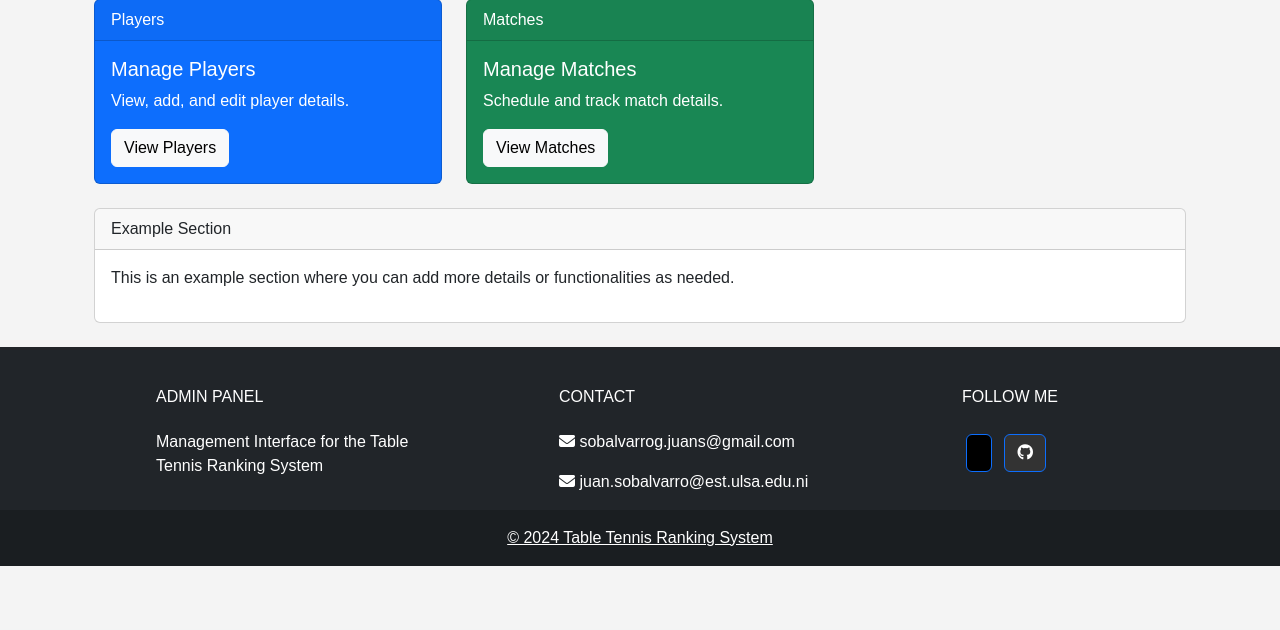
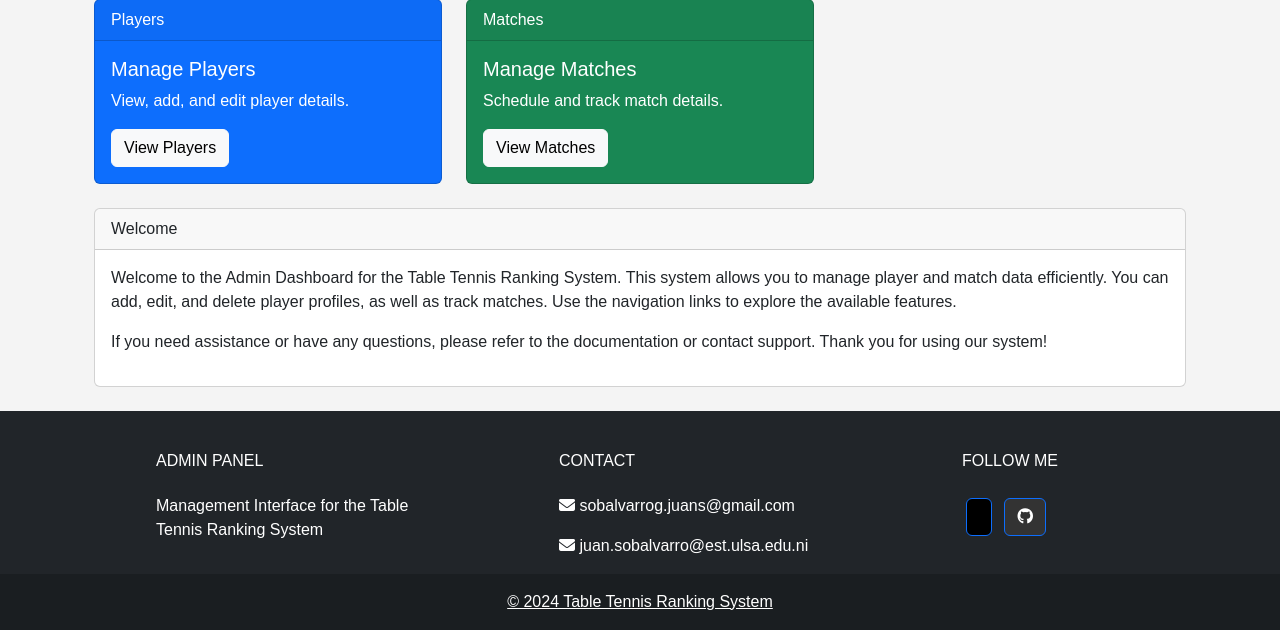
Before and after one commit to JuanSobalvarro/ttranking, a Django app: page /admin-panel/ in a window 1280 px wide. Shown: the part 171-801 px from the top of the page. Before the commit the page ends 737 px from the top, so only its background shows below. Run offline with Django 5.2, Linux system fonts and the light colour scheme; a user stored in the database is signed in; parts of the project's set-up code (start-up, migrations or seed data) failed here and were passed over.

Commit message:
Fixing EVERYTHING

```diff
--- a/ttranking/admin_panel/templates/admin_panel/admin_dashboard.html
+++ b/ttranking/admin_panel/templates/admin_panel/admin_dashboard.html
@@ -42,9 +42,13 @@
         <!-- Example Section -->
         <div class="col-12">
             <div class="card mb-4">
-                <div class="card-header">Example Section</div>
+                <div class="card-header">Welcome</div>
                 <div class="card-body">
-                    <p>This is an example section where you can add more details or functionalities as needed.</p>
+                    <p>Welcome to the Admin Dashboard for the Table Tennis Ranking System. This system allows you to
+                        manage player and match data efficiently. You can add, edit, and delete player profiles,
+                        as well as track matches. Use the navigation links to explore the available features.</p>
+                    <p>If you need assistance or have any questions, please refer to the documentation or contact
+                        support. Thank you for using our system!</p>
                 </div>
             </div>
         </div>
--- a/ttranking/admin_panel/templates/admin_panel/login.html
+++ b/ttranking/admin_panel/templates/admin_panel/login.html
@@ -15,7 +15,7 @@
             {{ form.as_p }}
             <button type="submit">Login</button>
         </form>
-        <a href="{% url 'home' %}" class="btn btn-secondary">Return to Home</a>
+        <a href="{% url 'core:home' %}" class="btn btn-secondary">Return to Home</a>
     </div>
 </body>
 </html>
--- a/ttranking/admin_panel/templates/admin_panel/players/player_delete.html
+++ b/ttranking/admin_panel/templates/admin_panel/players/player_delete.html
@@ -9,7 +9,7 @@
     <form method="post" class="mt-3">
         {% csrf_token %}
         <button type="submit" class="btn btn-danger">Confirm</button>
-        <a class="btn btn-secondary" href="{% url 'player_list' %}">Cancel</a>
+        <a class="btn btn-secondary" href="{% url 'admin_panel:player_list' %}">Cancel</a>
     </form>
 </div>
 {% endblock %}
--- a/ttranking/admin_panel/templates/admin_panel/players/player_edit.html
+++ b/ttranking/admin_panel/templates/admin_panel/players/player_edit.html
@@ -9,7 +9,7 @@
         {% csrf_token %}
         {{ form.as_p }}
         <button type="submit" class="btn btn-primary">Save Changes</button>
-        <a class="btn btn-secondary" href="{% url 'player_list' %}">Cancel</a>
+        <a class="btn btn-secondary" href="{% url 'admin_panel:player_list' %}">Cancel</a>
     </form>
 </div>
 {% endblock %}
--- a/ttranking/admin_panel/templates/admin_panel/players/player_list.html
+++ b/ttranking/admin_panel/templates/admin_panel/players/player_list.html
@@ -17,8 +17,8 @@
                     <div class="card-body">
                         <h5 class="card-title">{{ player.first_name }} {{ player.last_name }}</h5>
                         <p class="card-text">Ranking: {{ player.ranking }}</p>
-                        <a href="{% url 'admin_panel:player_edit' player.id %}" class="btn btn-warning">Edit</a>
-                        <a href="{% url 'admin_panel:player_delete' player.id %}" class="btn btn-danger">Delete</a>
+                        <a href="{% url 'admin_panel:player_edit' pk=player.id %}" class="btn btn-warning">Edit</a>
+                        <a href="{% url 'admin_panel:player_delete' pk=player.id %}" class="btn btn-danger">Delete</a>
                     </div>
                 </div>
             </div>
--- a/ttranking/admin_panel/views.py
+++ b/ttranking/admin_panel/views.py
@@ -72,8 +72,8 @@ def player_add(request):
 
 
 @login_required
-def player_edit(request, player_id):
-    player = get_object_or_404(Player, id=player_id)
+def player_edit(request, pk):
+    player = get_object_or_404(Player, id=pk)
     if request.method == 'POST':
         form = PlayerForm(request.POST, request.FILES, instance=player)
         if form.is_valid():
@@ -89,8 +89,8 @@ def player_edit(request, player_id):
 
 
 @login_required
-def player_delete(request, player_id):
-    player = get_object_or_404(Player, id=player_id)
+def player_delete(request, pk):
+    player = get_object_or_404(Player, id=pk)
     if request.method == 'POST':
         player.delete()
         return redirect('admin_panel:player_list')
@@ -102,17 +102,16 @@ MATCHES VIEWS
 """
 
 
-@login_required
 def get_match_and_form(match_id, match_type):
+    print(match_id, match_type)
+    match = None
+    form = None
     if match_type == 'S':
         match = get_object_or_404(SinglesMatch, id=match_id)
         form = SinglesMatchForm(instance=match)
     elif match_type == 'D':
         match = get_object_or_404(DoublesMatch, id=match_id)
         form = DoublesMatchForm(instance=match)
-    else:
-        match = None
-        form = None
     return match, form
 
 
@@ -149,9 +148,9 @@ def match_add(request):
 
 
 @login_required
-def match_update(request, match_id):
+def match_update(request, pk):
     match_type = request.GET.get('match_type')
-    match, form = get_match_and_form(match_id, match_type)
+    match, form = get_match_and_form(match_id=pk, match_type=match_type)
 
     if request.method == 'POST':
         if match_type == 'S':
@@ -170,9 +169,9 @@ def match_update(request, match_id):
 
 
 @login_required
-def match_delete(request, match_id):
+def match_delete(request, pk):
     match_type = request.GET.get('match_type')
-    match, _ = get_match_and_form(match_id, match_type)
+    match, _ = get_match_and_form(pk, match_type)
 
     if request.method == 'POST':
         match.delete()
--- a/ttranking/matches/templates/matches/match_list.html
+++ b/ttranking/matches/templates/matches/match_list.html
@@ -22,6 +22,9 @@
             <td>{{ match.player2 }}</td>
             <td>{{ match.score }}</td>
             <td>{{ match.winner }}</td>
+            <td>
+                <a href="{% url 'matches:match_detail' pk=match.id %}?match_type=S" class="btn btn-info">View Details</a>
+            </td>
         </tr>
         {% endfor %}
     </tbody>
@@ -46,6 +49,9 @@
             <td>{{ match.team2_player1 }} & {{ match.team2_player2 }}</td>
             <td>{{ match.score }}</td>
             <td>{{ match.get_winner_display }}</td>
+            <td>
+                <a href="{% url 'matches:match_detail' pk=match.id %}?match_type=D" class="btn btn-info">View Details</a>
+            </td>
         </tr>
         {% endfor %}
     </tbody>
--- a/ttranking/players/templates/players/player_detail.html
+++ b/ttranking/players/templates/players/player_detail.html
@@ -9,7 +9,7 @@
             {% if player.photo %}
                 <img src="{{ player.photo.url }}" alt="{{ player.first_name }} {{ player.last_name }}" class="img-fluid img-thumbnail" style="max-width: 100%; height: auto;">
             {% else %}
-                <img src="{% static 'players/static/images/default/player.png' %}" alt="Default Player Photo" class="img-fluid img-thumbnail" style="max-width: 100%; height: auto;">
+                <img src="{% static 'players/images/default/player.png' %}" alt="Default Player Photo" class="img-fluid img-thumbnail" style="max-width: 100%; height: auto;">
             {% endif %}
         </div>
         <div class="col-md-8">
--- a/ttranking/players/templates/players/player_list.html
+++ b/ttranking/players/templates/players/player_list.html
@@ -38,7 +38,7 @@
                         <p class="card-text text-muted">{% if player.alias %}{{ player.alias }}{% endif %}</p>
                         <p class="card-text text-muted">{{ player.get_gender_display }}</p>
                         <p class="card-text">Ranking: {{ player.ranking }}</p>
-                        <a href="{% url 'player_detail' player.id %}" class="btn btn-primary">View Details</a>
+                        <a href="{% url 'players:player_detail' player.id %}" class="btn btn-primary">View Details</a>
                     </div>
                 </div>
             </div>
```
Also changed, not shown: ttranking/admin_panel/templates/admin_panel/matches/match_list.html (+4 -4 lines), ttranking/matches/templates/matches/match_detail.html (+6 -6 lines), ttranking/matches/views.py (+6 -2 lines).
